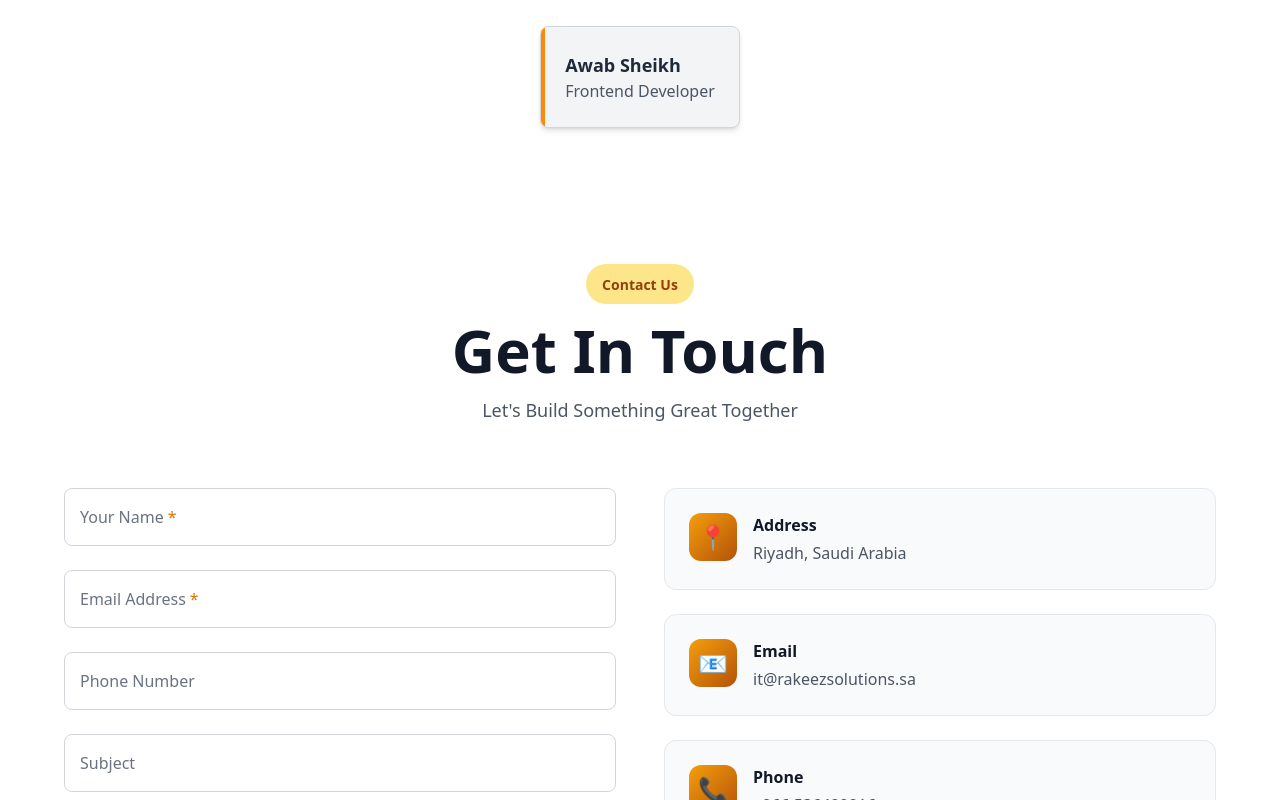
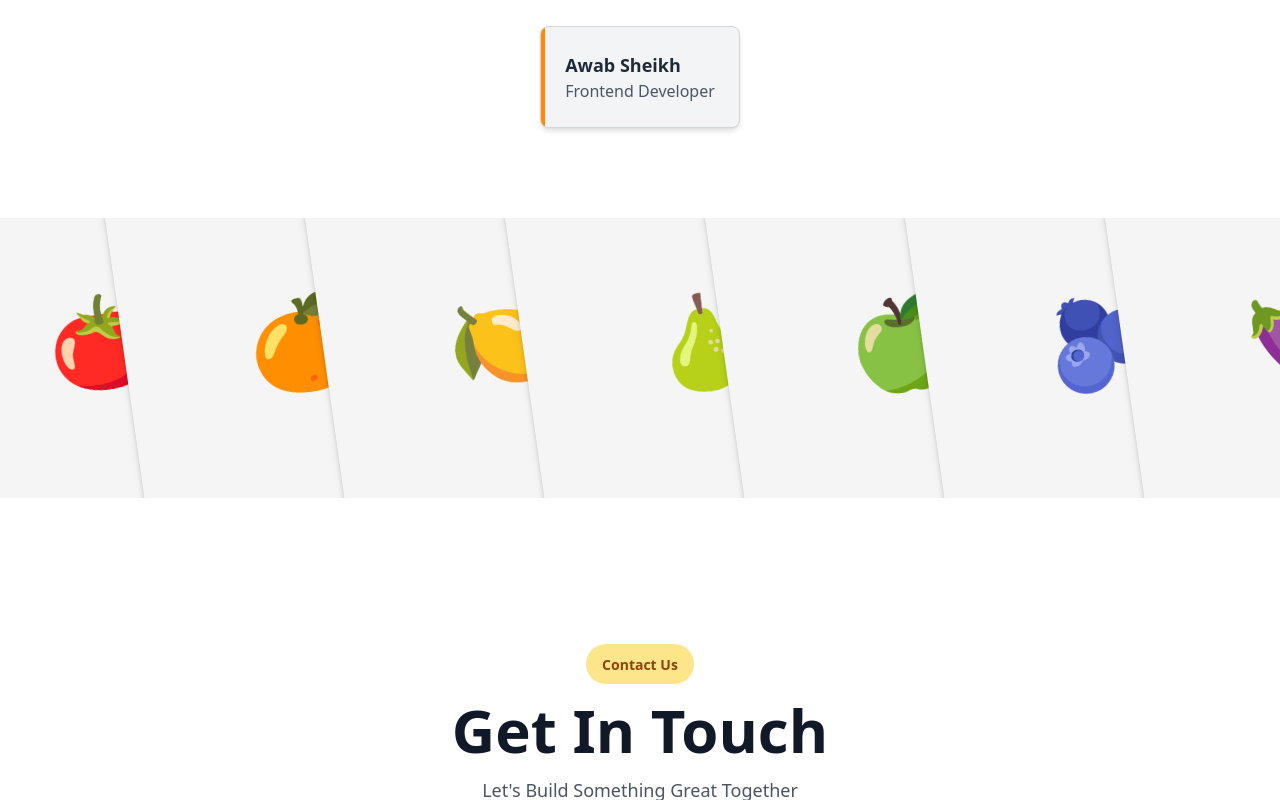
Before and after one commit to sheikhawab/rakeez_hostinger, a React (Vite) app: page / in a window 1280 px wide. Shown: the part 10760-11560 px from the top of the page. Built offline with nearby package versions, Linux system fonts and the light colour scheme.

Commit message:
photo section working

```diff
--- a/src/App.tsx
+++ b/src/App.tsx
@@ -12,6 +12,7 @@ import { MacbookScrollDemo } from './components/MacbookScrollDemo'
 import { Faq } from './components/Faq'
 import WhatsAppFloating from './components/WhatsApp'
 import Team from './components/TeamMembes'
+import CardGallery from './components/Pictures'
 
 // import { PortfolioGrid } from './components/PortfolioGrid'
 
@@ -33,6 +34,7 @@ function App() {
       <TestimonialsSection />
       <Faq/>
       <Team/>
+      <CardGallery/>
       <ContactSection />
       <WhatsAppFloating/>
    </MainLayout>
--- /dev/null
+++ b/src/components/Pictures.tsx
@@ -0,0 +1,231 @@
+'use client';
+import * as motion from "motion/react-client";
+import type { Variants } from "motion/react";
+import React from "react";
+
+export default function ScrollTriggered() {
+  return (
+    <div style={container}>
+      <div style={scrollContainer}>
+        {food.map(([emoji, hueA, hueB], i) => (
+          <Card i={i} emoji={emoji} hueA={hueA} hueB={hueB} key={emoji} />
+        ))}
+      </div>
+    </div>
+  );
+}
+
+interface CardProps {
+  emoji: string;
+  hueA: number;
+  hueB: number;
+  i: number;
+}
+
+function Card({ emoji, hueA, hueB, i }: CardProps) {
+  const background = `linear-gradient(306deg, ${hue(hueA)}, ${hue(hueB)})`;
+
+  return (
+    <motion.div
+      className={`card-container-${i}`}
+      style={cardContainer}
+      initial="offscreen"
+      whileInView="onscreen"
+      exit="offscreen"
+      viewport={{ amount: 0.6, once: false }}
+    >
+      <div style={{ ...splash, background }} />
+      <motion.div style={card} variants={cardVariants} className="card">
+        {emoji}
+      </motion.div>
+    </motion.div>
+  );
+}
+
+const cardVariants: Variants = {
+  offscreen: { y: 100, rotate: 0, opacity: 0 },
+  onscreen: {
+    y: 0,
+    rotate: -8,
+    opacity: 1,
+    transition: { type: "spring", bounce: 0.4, duration: 0.6 },
+  },
+};
+
+const hue = (h: number) => `hsl(${h}, 100%, 50%)`;
+
+const container: React.CSSProperties = {
+  margin: "50px auto",
+  maxWidth: "100%",
+  overflow: "hidden",
+};
+
+const scrollContainer: React.CSSProperties = {
+  display: "flex",
+  gap: "20px",
+  overflowX: "auto",
+  scrollSnapType: "x mandatory",
+  scrollBehavior: "smooth",
+  padding: "20px",
+};
+
+const cardContainer: React.CSSProperties = {
+  scrollSnapAlign: "center",
+  flex: "0 0 auto",
+  position: "relative",
+  width: 180,
+  height: 240,
+  display: "flex",
+  justifyContent: "center",
+  alignItems: "center",
+};
+
+const splash: React.CSSProperties = {
+  position: "absolute",
+  top: 0,
+  left: 0,
+  right: 0,
+  bottom: 0,
+  clipPath: `path("M 0 200 C 0 190 8 182 18 180 L 160 140 C 170 138 180 148 180 158 L 180 230 C 180 240 172 250 160 250 L 20 250 C 8 250 0 242 0 230 Z")`,
+};
+
+const card: React.CSSProperties = {
+  fontSize: 90,
+  width: 160,
+  height: 200,
+  display: "flex",
+  justifyContent: "center",
+  alignItems: "center",
+  borderRadius: 16,
+  background: "#f5f5f5",
+  boxShadow:
+    "0 0 1px hsl(0deg 0% 0% / 0.1), 0 0 4px hsl(0deg 0% 0% / 0.1), 0 0 8px hsl(0deg 0% 0% / 0.1)",
+  transformOrigin: "10% 60%",
+};
+
+const food: [string, number, number][] = [
+  ["🍅", 340, 10],
+  ["🍊", 20, 40],
+  ["🍋", 60, 90],
+  ["🍐", 80, 120],
+  ["🍏", 100, 140],
+  ["🫐", 205, 245],
+  ["🍆", 260, 290],
+  ["🍇", 290, 320],
+];
+
+
+// import * as motion from "motion/react-client"
+// import type { Variants } from "motion/react"
+
+// export default function ScrollTriggered() {
+//     return (
+//         <div style={container}>
+//             {food.map(([emoji, hueA, hueB], i) => (
+//                 <Card i={i} emoji={emoji} hueA={hueA} hueB={hueB} key={emoji} />
+//             ))}
+//         </div>
+//     )
+// }
+
+// interface CardProps {
+//     emoji: string
+//     hueA: number
+//     hueB: number
+//     i: number
+// }
+
+// function Card({ emoji, hueA, hueB, i }: CardProps) {
+//     const background = `linear-gradient(306deg, ${hue(hueA)}, ${hue(hueB)})`
+
+//     return (
+//         <motion.div
+//             className={`card-container-${i}`}
+//             style={cardContainer}
+//             initial="offscreen"
+//             whileInView="onscreen"
+//             viewport={{ amount: 0.8 }}
+//         >
+//             <div style={{ ...splash, background }} />
+//             <motion.div style={card} variants={cardVariants} className="card">
+//                 {emoji}
+//             </motion.div>
+//         </motion.div>
+//     )
+// }
+
+// const cardVariants: Variants = {
+//     offscreen: {
+//         y: 300,
+//     },
+//     onscreen: {
+//         y: 50,
+//         rotate: -10,
+//         transition: {
+//             type: "spring",
+//             bounce: 0.4,
+//             duration: 0.8,
+//         },
+//     },
+// }
+
+// const hue = (h: number) => `hsl(${h}, 100%, 50%)`
+
+// /**
+//  * ==============   Styles   ================
+//  */
+
+// const container: React.CSSProperties = {
+//     margin: "100px auto",
+//     maxWidth: 500,
+//     paddingBottom: 100,
+//     width: "100%",
+// }
+
+// const cardContainer: React.CSSProperties = {
+//     overflow: "hidden",
+//     display: "flex",
+//     justifyContent: "center",
+//     alignItems: "center",
+//     position: "relative",
+//     paddingTop: 20,
+//     marginBottom: -120,
+// }
+
+// const splash: React.CSSProperties = {
+//     position: "absolute",
+//     top: 0,
+//     left: 0,
+//     right: 0,
+//     bottom: 0,
+//     clipPath: `path("M 0 303.5 C 0 292.454 8.995 285.101 20 283.5 L 460 219.5 C 470.085 218.033 480 228.454 480 239.5 L 500 430 C 500 441.046 491.046 450 480 450 L 20 450 C 8.954 450 0 441.046 0 430 Z")`,
+// }
+
+// const card: React.CSSProperties = {
+//     fontSize: 164,
+//     width: 300,
+//     height: 430,
+//     display: "flex",
+//     justifyContent: "center",
+//     alignItems: "center",
+//     borderRadius: 20,
+//     background: "#f5f5f5",
+//     boxShadow:
+//         "0 0 1px hsl(0deg 0% 0% / 0.075), 0 0 2px hsl(0deg 0% 0% / 0.075), 0 0 4px hsl(0deg 0% 0% / 0.075), 0 0 8px hsl(0deg 0% 0% / 0.075), 0 0 16px hsl(0deg 0% 0% / 0.075)",
+//     transformOrigin: "10% 60%",
+// }
+
+// /**
+//  * ==============   Data   ================
+//  */
+
+// const food: [string, number, number][] = [
+//     ["🍅", 340, 10],
+//     ["🍊", 20, 40],
+//     ["🍋", 60, 90],
+//     ["🍐", 80, 120],
+//     ["🍏", 100, 140],
+//     ["🫐", 205, 245],
+//     ["🍆", 260, 290],
+//     ["🍇", 290, 320],
+// ]
```
Also changed, not shown: 1 other file (tests, documents, lock files or other folders).
